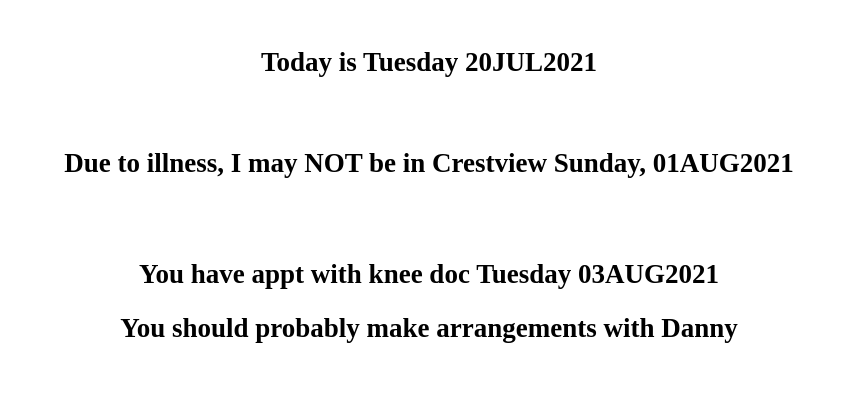
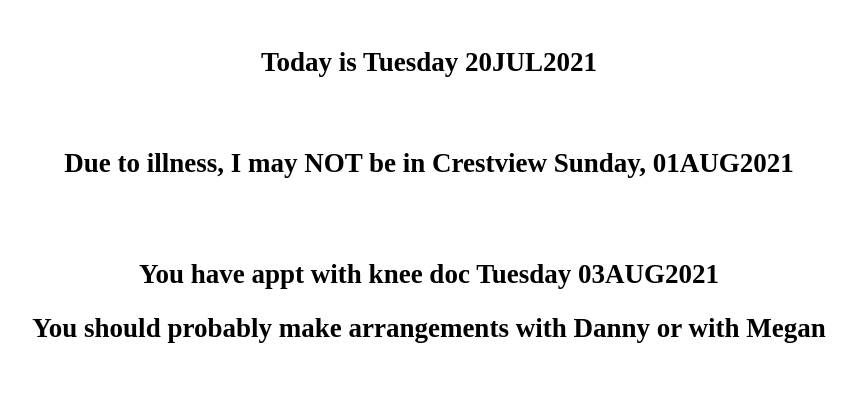
Before and after one commit to abowers822/dad-other, a plain HTML site: page index.html in a window 1280 px wide. Shown: the part 131-534 px from the top of the page, without its empty margins (211-1067 px from the left). Drawn offline with Linux system fonts and the light colour scheme.

Commit message:
20JUL addition modification

```diff
--- a/index.html
+++ b/index.html
@@ -22,7 +22,7 @@
             <br>
             <h2>You have appt with knee doc
             Tuesday 03AUG2021</h2>
-            <h2>You should probably make arrangements with Danny</h2>
+            <h2>You should probably make arrangements with Danny or with Megan</h2>
             <br>
             <h1>Love Alton</h1>
 
```
